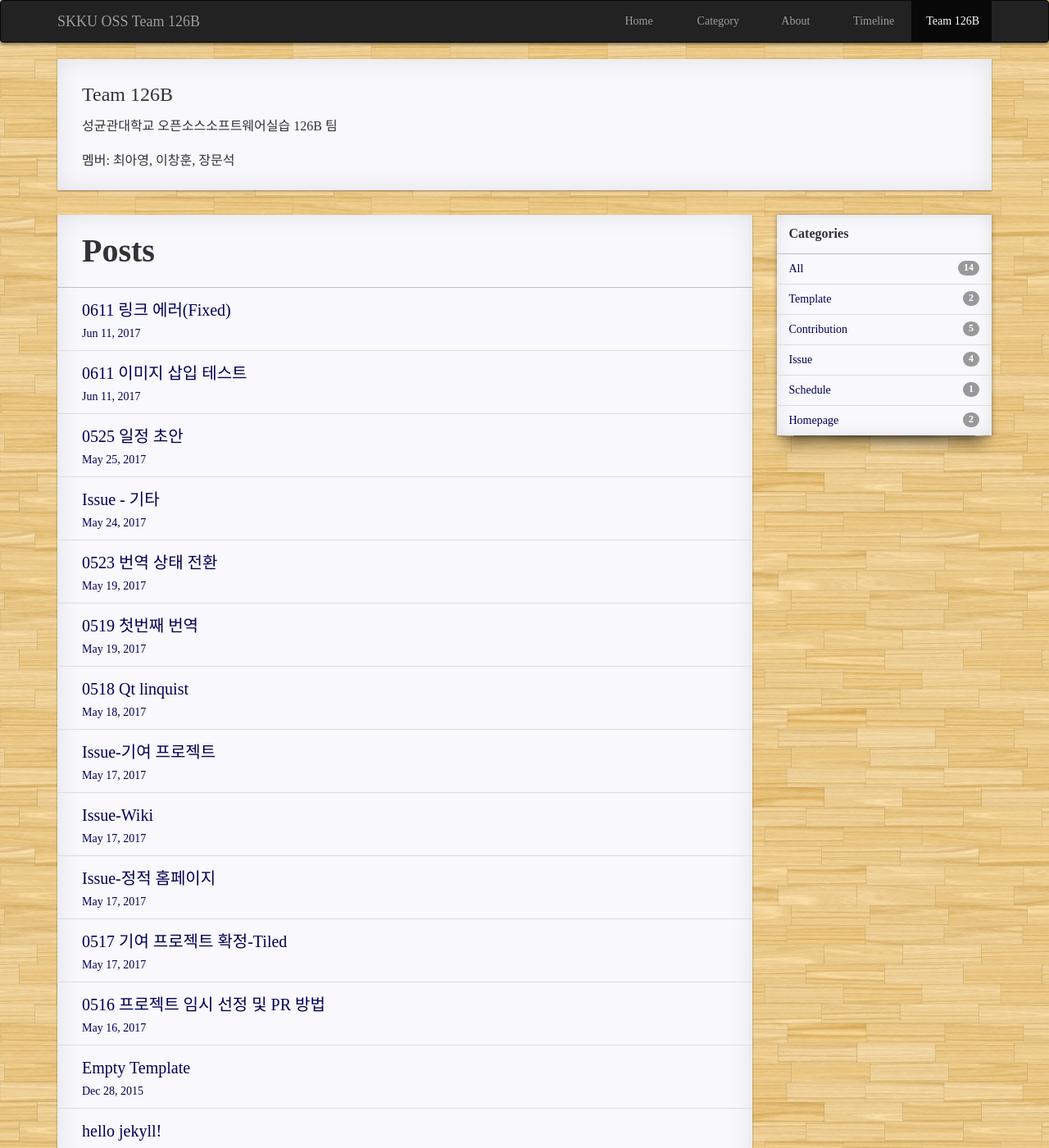
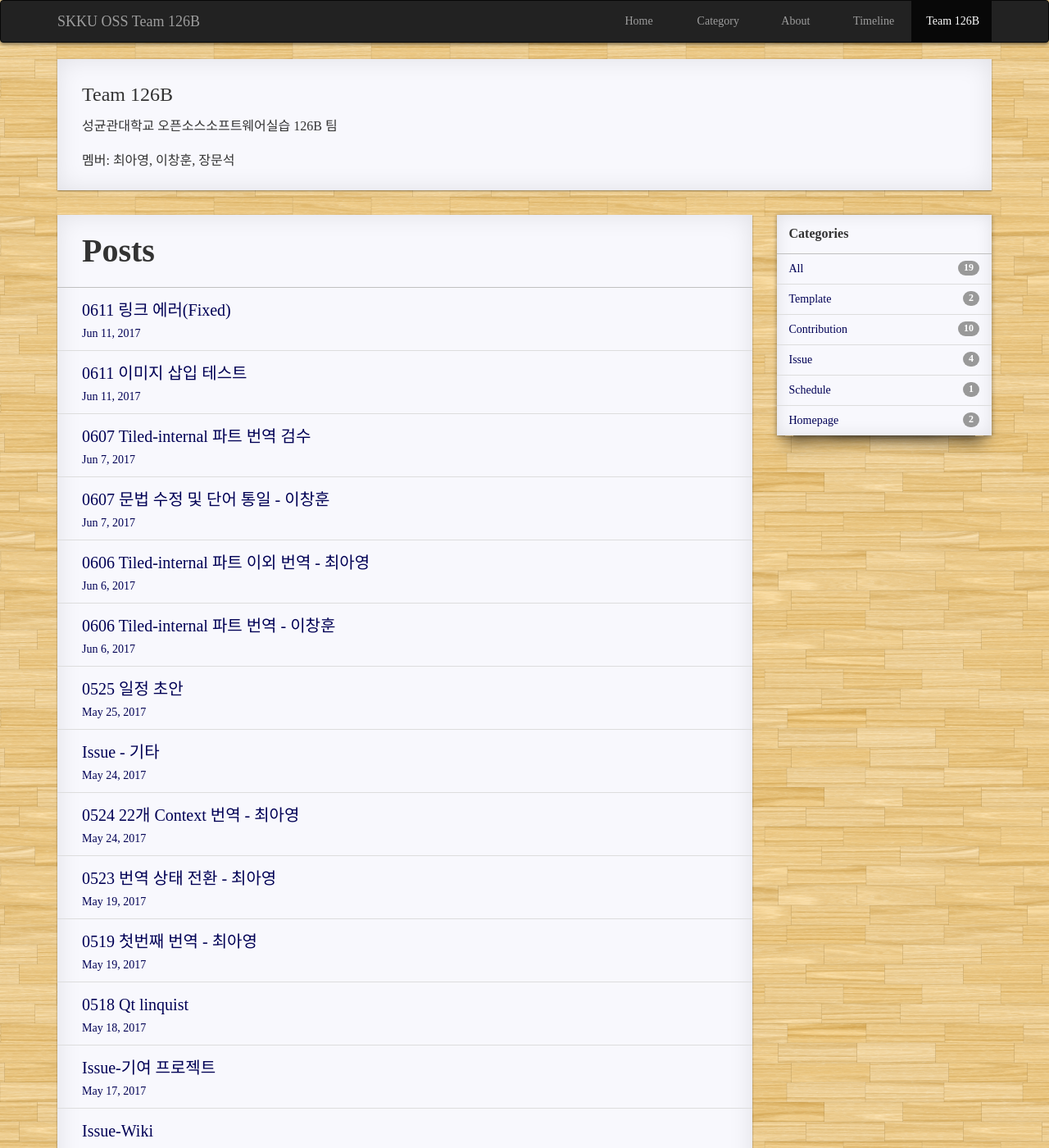
Before and after one commit to 17-1-SKKU-OSS/126B, a Jekyll site: the page built from index.md, in a window 1280 px wide and 1400 px high. Shown: the whole window at 82% size. Built offline with Jekyll 4.4.1, drawn with Linux system fonts in a browser that asks for light colours; our own code applies the rules of GitHub Pages for plain Markdown files.

Commit message:
post and code

````diff
--- a/_includes/head.html
+++ b/_includes/head.html
@@ -17,7 +17,7 @@
     <link rel="stylesheet" type="text/css" href="{{ "/static/css/index.css" | prepend: site.baseurl }}">
 	<script type="text/javascript" src="{{ "/static/js/jquery-1.11.1.min.js" | prepend:site.baseurl }}"></script>
 	<script type="text/javascript" src="{{ "/static/js/bootstrap.min.js" | prepend:site.baseurl }}"></script>
-    <link rel="stylesheet" type="text/css" href="/static/css/monokai_sublime.min.css">
+    <link rel="stylesheet" type="text/css" href="{{"/static/css/monokai_sublime.min.css"}}">
 	<script type="text/javascript" src="/static/js/highlight.min.js"></script>
 
     <!--
--- a/_posts/Contribution/2017-05-19-contribution-pr1.md
+++ b/_posts/Contribution/2017-05-19-contribution-pr1.md
@@ -1,6 +1,6 @@
 ---
 layout: post
-title:  0519 첫번째 번역
+title:  0519 첫번째 번역 - 최아영
 date:   2017-05-19
 comments: false
 categories: Contribution
@@ -8,7 +8,7 @@ categories: Contribution
 
 작성자: 최아영
 
-## PR 1
+## PR 1: 최아영
 
 번역 툴인 QT linquist에 대한 감을 키우기 위해 프로그램을 설치하여 tiled_ko.ts 파일을 생성하여 어느정도 번역을 하였다.
 
--- a/_posts/Contribution/2017-05-23-contribution-pr2.md
+++ b/_posts/Contribution/2017-05-23-contribution-pr2.md
@@ -1,6 +1,6 @@
 ---
 layout: post
-title:  0523 번역 상태 전환
+title:  0523 번역 상태 전환 - 최아영
 date:   2017-05-19
 comments: false
 categories: Contribution
@@ -8,6 +8,6 @@ categories: Contribution
 
 작성자: 최아영
 
-## PR 2 & 3
+## PR 2 & 3: 최아영
 
 번역 상태를 보다 쉽게 확인하기 위해 번역하지 않은 문장은 모두 '번역 안됨' 상태로 통일하여 업데이트 하였다.
--- /dev/null
+++ b/_posts/Contribution/2017-05-24-contribution-pr4.md
@@ -0,0 +1,15 @@
+---
+layout: post
+title:  0524 22개 Context 번역 - 최아영
+date:   2017-05-24
+comments: false
+categories: Contribution
+---
+
+작성자: 최아영
+
+## PR 4: 최아영
+
+Command line 부터 Python::PythonMapFormat 까지의 Context를 번역하여 PR하였다.
+
+![pr4](https://17-1-skku-oss.github.io/126B/images/pr4.png)
--- /dev/null
+++ b/_posts/Contribution/2017-06-06-contribution-pr5.md
@@ -0,0 +1,15 @@
+---
+layout: post
+title:  0606 Tiled-internal 파트 번역 - 이창훈
+date:   2017-06-06 00:00:00
+comments: false
+categories: Contribution
+---
+
+작성자: 최아영
+
+## PR 5: 이창훈
+
+Tiled::Internal::AbstractObjectTool 부터 Tiled::Internal::VariantPropertyManager 까지 Tiled::Internal 부분을 번역하여 PR하였다.
+
+![pr5](https://17-1-skku-oss.github.io/126B/images/pr5.png)
--- /dev/null
+++ b/_posts/Contribution/2017-06-06-contribution-pr6.md
@@ -0,0 +1,15 @@
+---
+layout: post
+title:  0606 Tiled-internal 파트 이외 번역 - 최아영
+date:   2017-06-06 00:10:00
+comments: false
+categories: Contribution
+---
+
+작성자: 최아영
+
+## PR 7: 최아영
+
+Tiled::Internal::AbstractObjectTool 부터 Tiled::Internal::VariantPropertyManager 까지 Tiled::Internal 부분을 번역하여 PR하였다.
+
+![pr6](https://17-1-skku-oss.github.io/126B/images/pr6.png)
--- /dev/null
+++ b/_posts/Contribution/2017-06-07-contribution-pr8.md
@@ -0,0 +1,13 @@
+---
+layout: post
+title:  0607 문법 수정 및 단어 통일 - 이창훈
+date:   2017-06-07 00:00:00
+comments: false
+categories: Contribution
+---
+
+작성자: 최아영
+
+## PR 8: 이창훈
+
+일부 문법 오류 및 editor, width 번역 통일
--- /dev/null
+++ b/_posts/Contribution/2017-06-07-contribution-pr9.md
@@ -0,0 +1,25 @@
+---
+layout: post
+title:  0607 Tiled-internal 파트 번역 검수
+date:   2017-06-07 00:10:00
+comments: false
+categories: Contribution
+---
+
+작성자: 최아영
+
+## PR 9: 최아영
+
+Tiled::Internal::AbstractObjectTool 부터 Tiled::Internal::VariantPropertyManager 까지 Tiled::Internal 부분을 번역 검수하여 수정해 PR하였다.
+
+## 충돌 수정
+
+수정 내역을 받아오지 않고 번역을 진행하는 탓에 충돌을 경험하였다.
+
+충돌 발생시 깃허브에서 직접 충돌을 수정해 merge할 수 있다는 것을 알았다.
+
+수정 내역을 받아올경우
+```
+git pull
+```
+명령어를 이용한다.
````
Also changed, not shown: README.md, images/pr4.png (added), images/pr5.png (added), images/pr6.png (added), safari-pinned-tab.svg (deleted), 1 other file.
